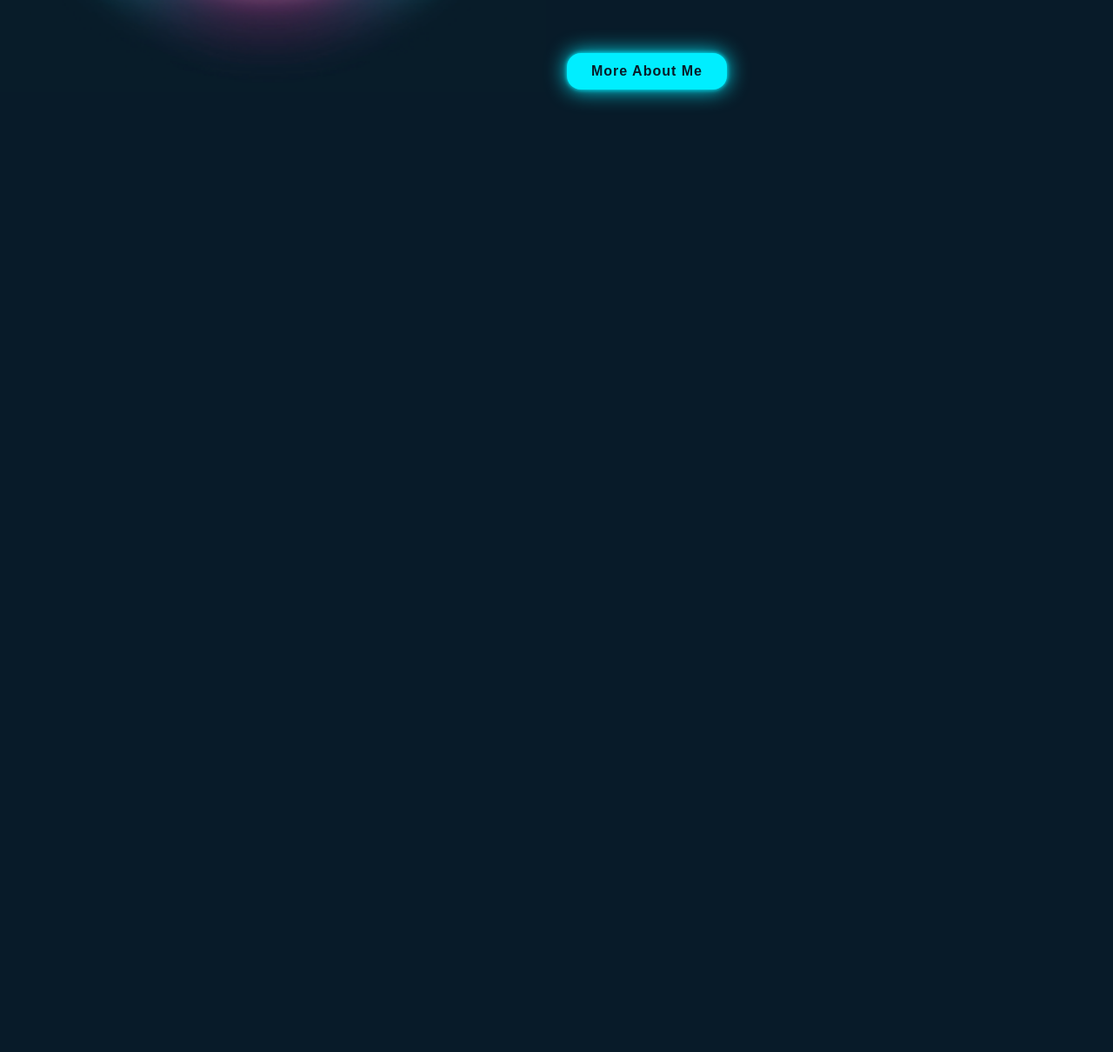
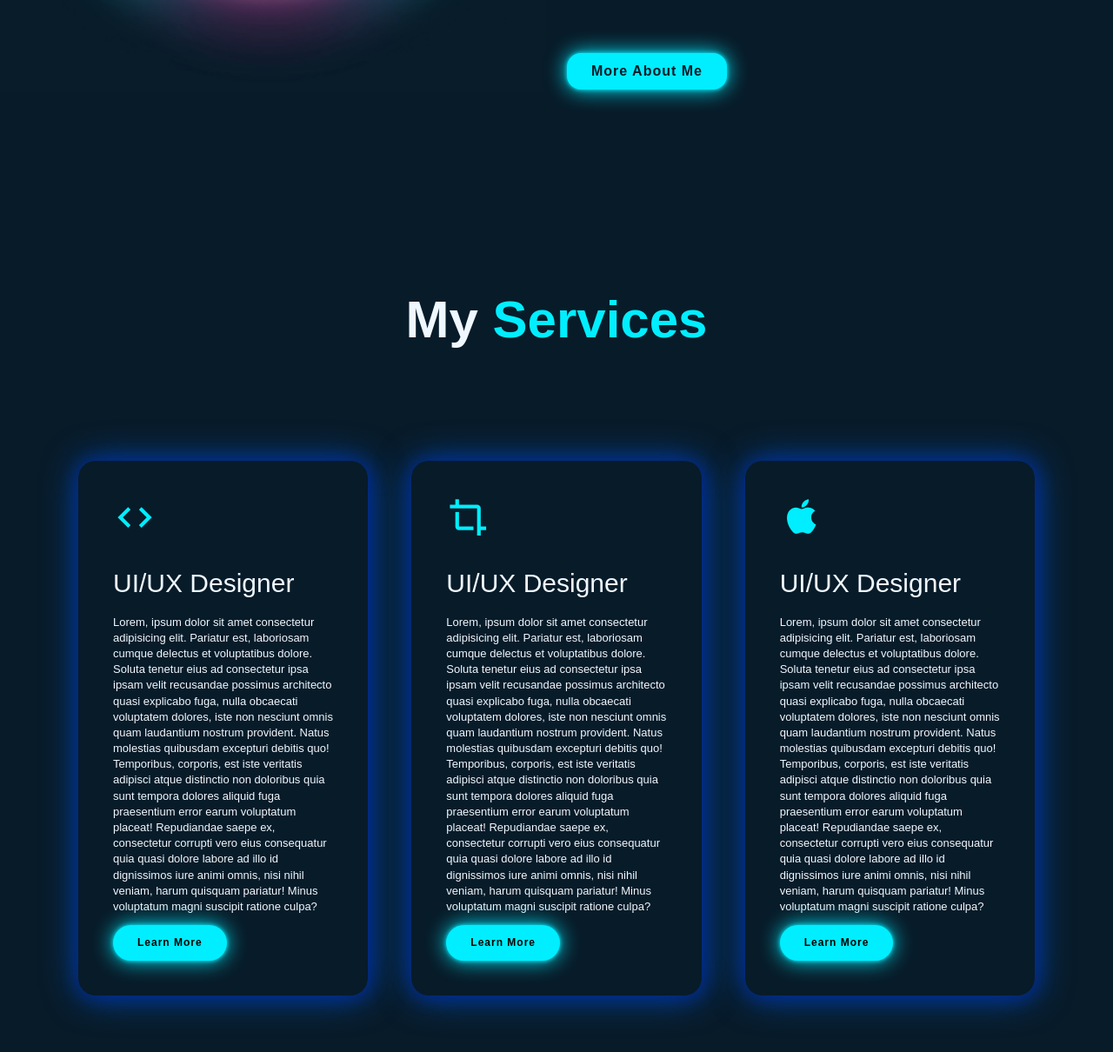
Before and after one commit to akashdey23/portfolio, a plain HTML site: page index.html in a window 1280 px wide. Shown: the part 1322-2532 px from the top of the page at 87% size. Before the commit the page ends 1558 px from the top, so only its background shows below. Drawn offline with nearby package versions, Linux system fonts and the light colour scheme.

Commit message:
My Services added

```diff
--- a/index.html
+++ b/index.html
@@ -53,6 +53,33 @@
             <a href="#" class="btn-box">More About Me</a>
         </div>
     </section>
+    <section>
+        <div class="services" id="services">
+            <div class="container">
+                <h1 class="sub-title">My <span>Services</span></h1>
+                <div class="services-list">
+                    <div>
+                        <i class='bx bx-code' style='color:#00eeff' ></i>
+                        <h2>UI/UX Designer</h2>
+                        <p>Lorem, ipsum dolor sit amet consectetur adipisicing elit. Pariatur est, laboriosam cumque delectus et voluptatibus dolore. Soluta tenetur eius ad consectetur ipsa ipsam velit recusandae possimus architecto quasi explicabo fuga, nulla obcaecati voluptatem dolores, iste non nesciunt omnis quam laudantium nostrum provident. Natus molestias quibusdam excepturi debitis quo! Temporibus, corporis, est iste veritatis adipisci atque distinctio non doloribus quia sunt tempora dolores aliquid fuga praesentium error earum voluptatum placeat! Repudiandae saepe ex, consectetur corrupti vero eius consequatur quia quasi dolore labore ad illo id dignissimos iure animi omnis, nisi nihil veniam, harum quisquam pariatur! Minus voluptatum magni suscipit ratione culpa?</p>
+                        <a href="#" class="read">Learn More</a>
+                    </div>
+                    <div>
+                        <i class='bx bx-crop' style='color:#00eeff' ></i>
+                        <h2>UI/UX Designer</h2>
+                        <p>Lorem, ipsum dolor sit amet consectetur adipisicing elit. Pariatur est, laboriosam cumque delectus et voluptatibus dolore. Soluta tenetur eius ad consectetur ipsa ipsam velit recusandae possimus architecto quasi explicabo fuga, nulla obcaecati voluptatem dolores, iste non nesciunt omnis quam laudantium nostrum provident. Natus molestias quibusdam excepturi debitis quo! Temporibus, corporis, est iste veritatis adipisci atque distinctio non doloribus quia sunt tempora dolores aliquid fuga praesentium error earum voluptatum placeat! Repudiandae saepe ex, consectetur corrupti vero eius consequatur quia quasi dolore labore ad illo id dignissimos iure animi omnis, nisi nihil veniam, harum quisquam pariatur! Minus voluptatum magni suscipit ratione culpa?</p>
+                        <a href="#" class="read">Learn More</a>
+                    </div>
+                    <div>
+                        <i class='bx bxl-apple' style='color:#00eeff' ></i>
+                        <h2>UI/UX Designer</h2>
+                        <p>Lorem, ipsum dolor sit amet consectetur adipisicing elit. Pariatur est, laboriosam cumque delectus et voluptatibus dolore. Soluta tenetur eius ad consectetur ipsa ipsam velit recusandae possimus architecto quasi explicabo fuga, nulla obcaecati voluptatem dolores, iste non nesciunt omnis quam laudantium nostrum provident. Natus molestias quibusdam excepturi debitis quo! Temporibus, corporis, est iste veritatis adipisci atque distinctio non doloribus quia sunt tempora dolores aliquid fuga praesentium error earum voluptatum placeat! Repudiandae saepe ex, consectetur corrupti vero eius consequatur quia quasi dolore labore ad illo id dignissimos iure animi omnis, nisi nihil veniam, harum quisquam pariatur! Minus voluptatum magni suscipit ratione culpa?</p>
+                        <a href="#" class="read">Learn More</a>
+                    </div>
+                </div>
+            </div>
+        </div>
+    </section>
     <script src="main.js"></script>
 </body>
 </html>
--- a/style.css
+++ b/style.css
@@ -187,10 +187,87 @@ body {
     padding-right: 8px;
 }
 
+.container
+{
+    padding: 90px;
+}
 
+#services
+{
+    color: aliceblue;
+    font-size: 20px;
+    line-height: 1.4;
+    margin-bottom: 4rem;
+}
 
+.sub-title{
+    text-align: center;
+    font-size: 60px;
+    padding-bottom: 70px;
+}
 
+.sub-title span{
+    color: #0ef;
+}
 
+.services-list
+{
+    display: flex;
+    /* grid-template-columns: repeat(auto-fit,minmax(259px,1fx)); */
+    grid-gap: 50px;
+    margin-top: 50px;
+}
+.services-list div{
+    background-color: transparent;
+    padding: 40px;
+    font-size: 13px;
+    border-right: 10px;
+    border-radius: 20px;
+    transition: background 0.5s, transform .5s;
+    box-shadow: 1px 1px 20px #012290f7, 1px 1px 40px #0053b8f7;
+}
+.services-list div:hover{
+    transform: translateY(-25px);
+}
+.services-list div i{
+    font-size: 50px;
+    margin-bottom: 30px;
+}
+
+.services-list div h2{
+    font-size: 30px;
+    font-weight: 500;
+    margin-bottom: 15px;
+}
+.services-list div a{
+    text-decoration: none;
+    color: black;
+    font-size: 12px;
+    margin-top: 12px;
+    display: inline-block;
+}
+.read
+{
+    display: inline-block;
+    background: #0ef;
+    padding: 12px 28px;
+    border-radius: 40px;
+    font-size: 16px;
+    color: #081b29;
+    letter-spacing: 1px;
+    text-decoration: none;
+    font-weight: 600;
+    opacity: 0;
+    animation: slideTop 1s ease forwards;
+    animation-delay: 2s;
+    box-shadow: 0 0 5px #0ef, 0 0 25px #0ef;
+}
+.read:hover
+{
+    background-color: #0ef;
+    color: #081b29;
+    box-shadow: 0 0 5px cyan, 0 0 25px cyan, 0 0 50px cyan, 0 0 100px cyan, 0 0 200px cyan;
+}
 
 
 
```
